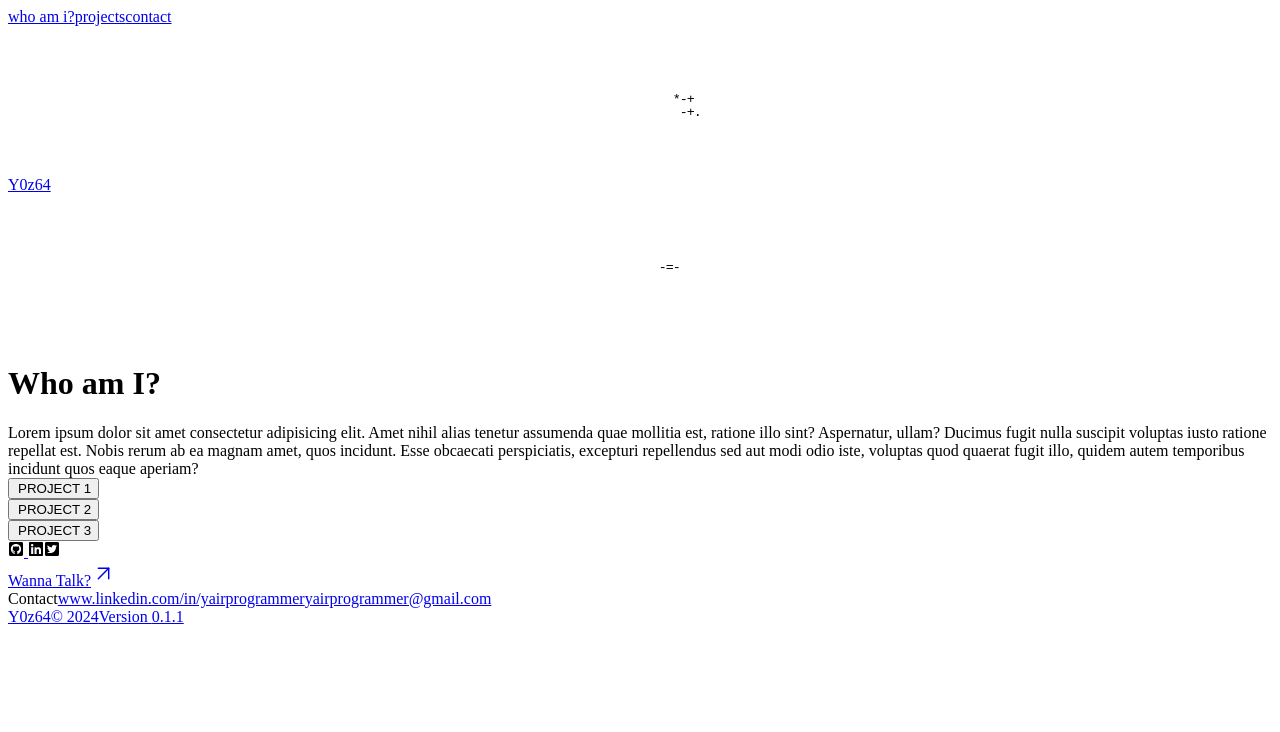
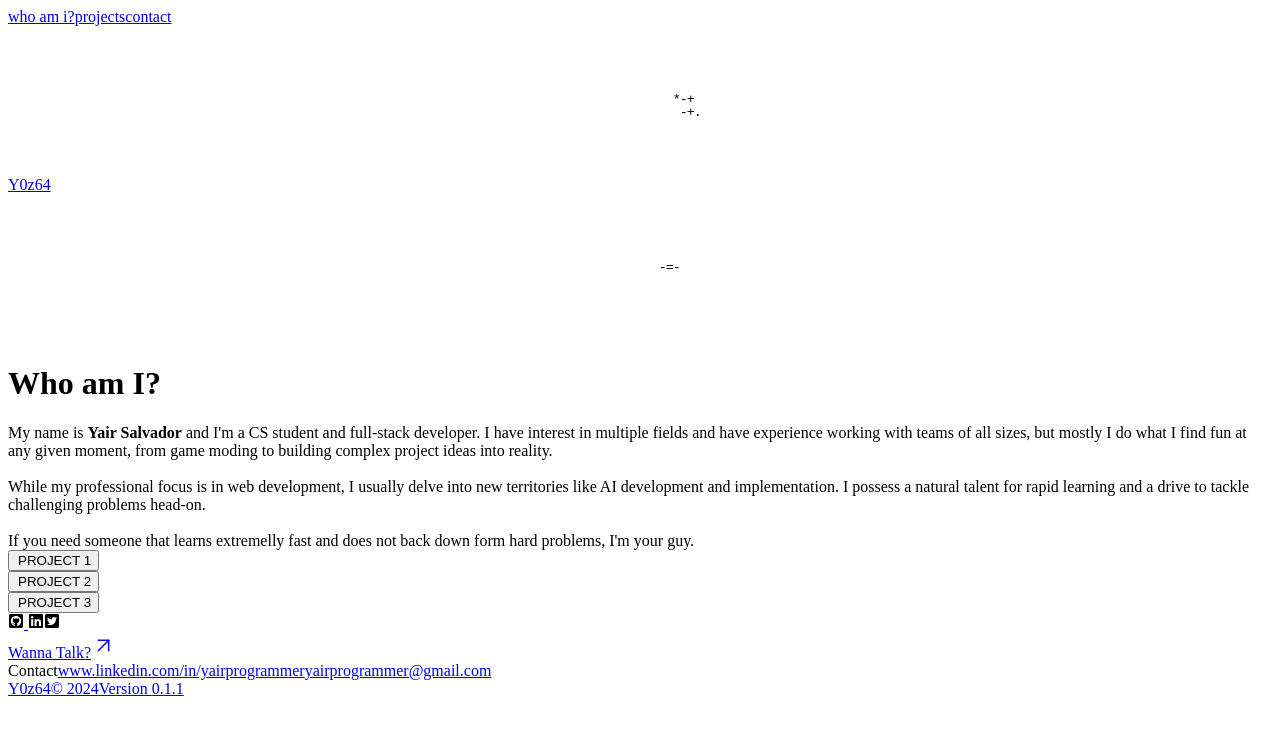
Before and after one commit to Y0z64/Y0z64.github.io, a React (Vite) app: page / in a window 1280 px wide. Shown: the top 732 px of the page. Built offline with nearby package versions, Linux system fonts and the light colour scheme; the HTML template or start-up script is replaced by a standard one.

Commit message:
Added who am I text

```diff
--- a/package.json
+++ b/package.json
@@ -12,6 +12,7 @@
   "dependencies": {
     "@react-three/drei": "^9.105.6",
     "@react-three/fiber": "^8.16.3",
+    "@tailwindcss/typography": "^0.5.13",
     "@types/three": "^0.164.0",
     "autoprefixer": "^10.4.19",
     "clsx": "^2.1.1",
--- a/src/components/complex/AboutMe.tsx
+++ b/src/components/complex/AboutMe.tsx
@@ -9,7 +9,7 @@ export default function AboutMe() {
       className="flex h-fit min-h-[36.25rem] w-screen snap-center items-center justify-center lg:h-screen"
     >
       {/* 3d object */}
-      <div className="invisible absolute flex h-full w-full items-center justify-center p-6 lg:visible lg:relative">
+      <div className="invisible absolute flex h-full w-full items-center justify-center p-6 xl:visible xl:relative">
         <div className="hidden h-full w-0 lg:flex lg:w-full">
           <Container3D position={[0, 0, 0]}>
             <Icosahedron
@@ -19,21 +19,30 @@ export default function AboutMe() {
           </Container3D>
         </div>
       </div>
-      {/* Text */}
+      {/* Content */}
       <div className="flex h-full w-full items-center justify-center lg:p-6">
+        {/* Wrapper */}
         <div className="h-fit w-11/12 overflow-y-auto rounded-sm bg-white px-6 pb-7 text-black lg:h-full lg:w-full">
-          <h1 className="my-5 w-full text-center font-geistMono text-[3rem] tracking-tighter md:text-[4.5rem] xl:my-8 xl:text-[6rem]">
-            Who am I?
-          </h1>
-          <span className="flex w-full items-center justify-center text-left font-geistMono text-lg md:text-2xl xl:px-10 xl:leading-relaxed">
-            Lorem ipsum dolor sit amet consectetur adipisicing elit. Amet nihil
-            alias tenetur assumenda quae mollitia est, ratione illo sint?
-            Aspernatur, ullam? Ducimus fugit nulla suscipit voluptas iusto
-            ratione repellat est. Nobis rerum ab ea magnam amet, quos incidunt.
-            Esse obcaecati perspiciatis, excepturi repellendus sed aut modi odio
-            iste, voluptas quod quaerat fugit illo, quidem autem temporibus
-            incidunt quos eaque aperiam?
-          </span>
+          {/* Text wrapper */}
+            <h1 className="my-5 w-full text-center font-geistMono text-[3rem] tracking-tighter md:text-[4rem] lg:text-[5rem] xl:my-8 xl:text-[6rem]">
+              Who am I?
+            </h1>
+            <span className="prose block text-left font-geistMono lg:px-14  md:text-[1.3rem] lg:text-[1.4rem] xl:text-[1.6rem] xl:leading-relaxed">
+              My name is <b>Yair Salvador</b> and I'm a CS student and full-stack
+              developer. I have interest in multiple fields and have experience
+              working with teams of all sizes, but mostly I do what I find fun at
+              any given moment, from game moding to building complex project ideas
+              into reality.
+              <br />
+              <br />
+              While my professional focus is in web development, I usually delve into new territories like AI development and
+              implementation. I possess a natural talent for rapid learning and a
+              drive to tackle challenging problems head-on.
+              <br />
+              <br />
+              If you need someone that learns extremelly fast and does not back
+              down form hard problems, I'm your guy.
+            </span>
         </div>
       </div>
     </div>
--- a/tailwind.config.js
+++ b/tailwind.config.js
@@ -1,3 +1,5 @@
+import typographyPlugin from "@tailwindcss/typography";
+
 /** @type {import('tailwindcss').Config} */
 export default {
   content: ["./index.html", "./src/**/*.{js,ts,jsx,tsx}"],
@@ -245,4 +247,5 @@ export default {
       },
     },
   },
+  plugins: [typographyPlugin],
 };
```
Also changed, not shown: src/components/particles/IconSlider.tsx (added, +56 -0 lines), 1 other file (tests, documents, lock files or other folders).
